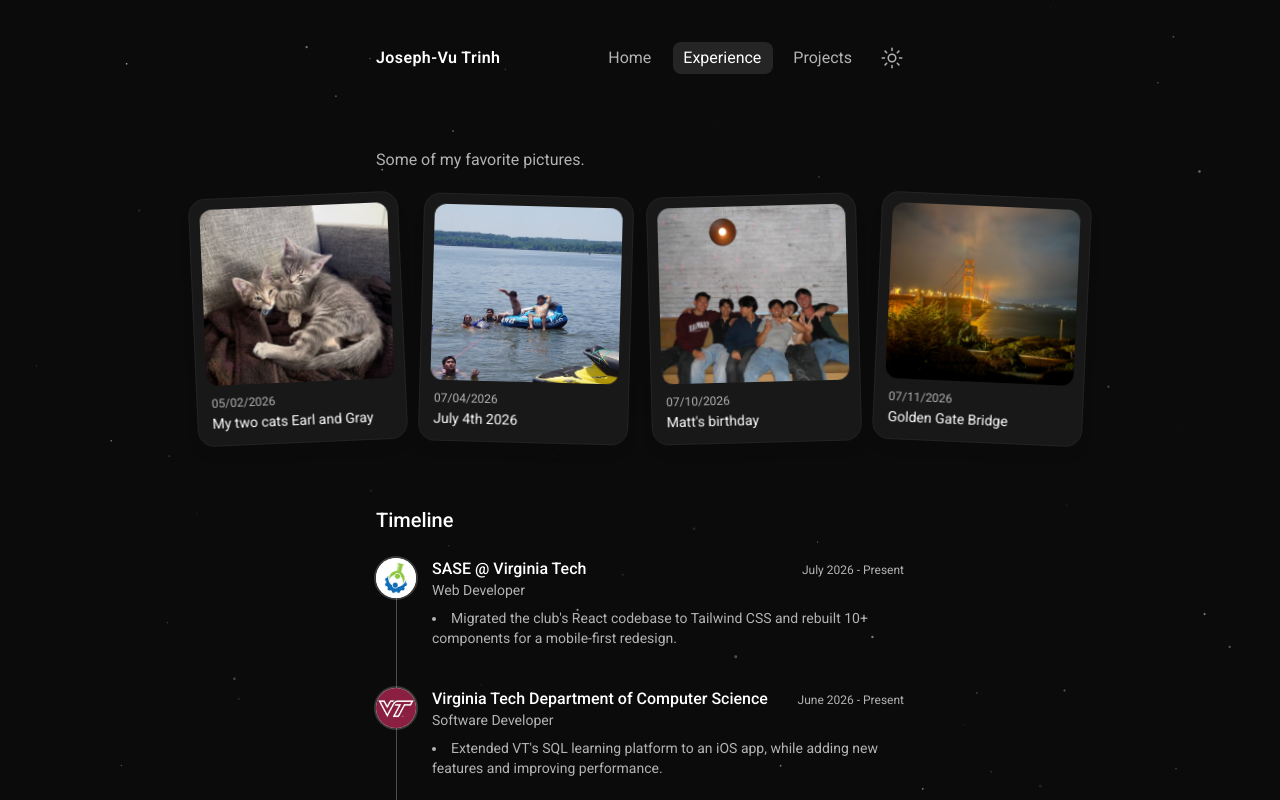
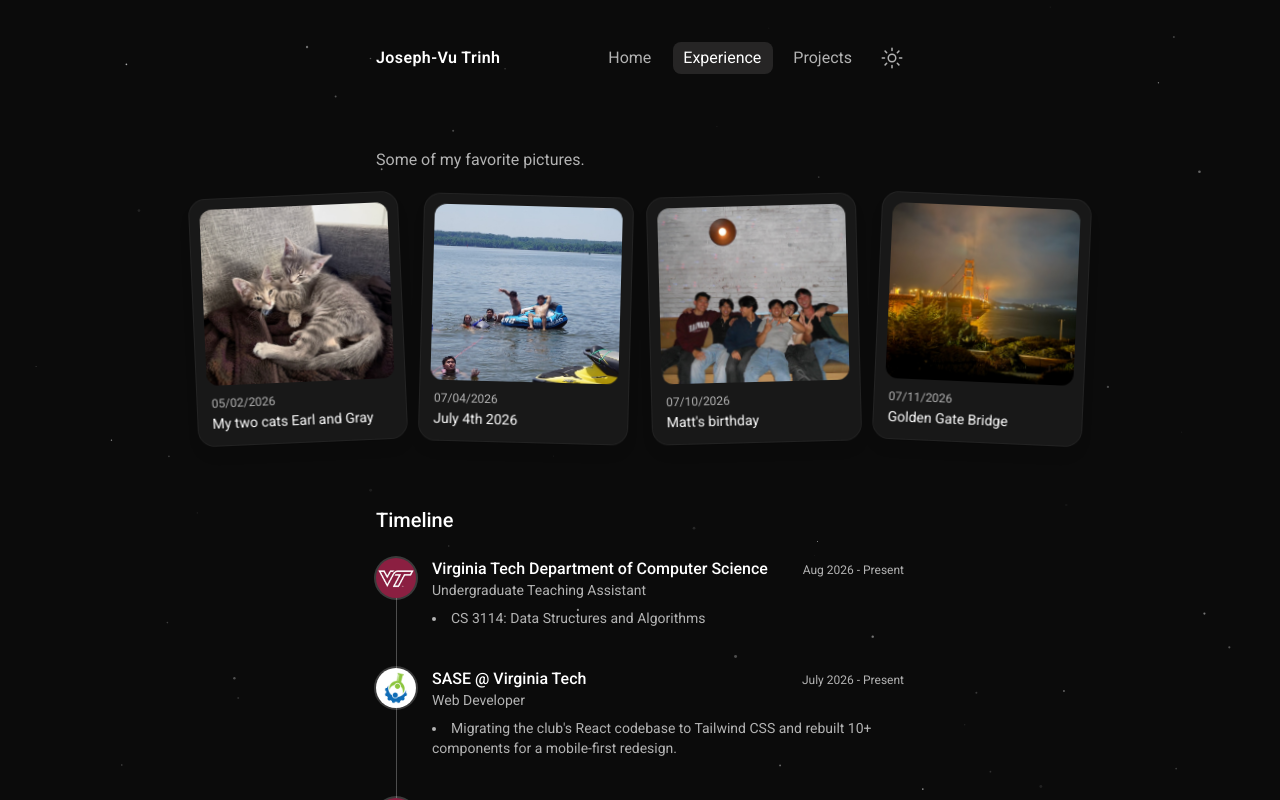
Before and after one commit to josephvutrinh/portfolio, a React (Vite) app: page /experience in a window 1280 px wide. Shown: the top 800 px of the page. Built offline with nearby package versions, Linux system fonts and the light colour scheme.

Commit message:
updated experiences

```diff
--- a/src/data/experiences.js
+++ b/src/data/experiences.js
@@ -5,18 +5,25 @@ import engaugeLogo from "../assets/timeline/engauge.png";
 
 export const experiences = [
     {
+        logo: vtLogo,
+        company: "Virginia Tech Department of Computer Science",
+        role: "Undergraduate Teaching Assistant",
+        dates: "Aug 2026 - Present",
+        bullets: ["CS 3114: Data Structures and Algorithms"],
+    },
+    {
         logo: saseLogo,
         company: "SASE @ Virginia Tech",
         role: "Web Developer",
         dates: "July 2026 - Present",
-        bullets: ["Migrated the club's React codebase to Tailwind CSS and rebuilt 10+ components for a mobile-first redesign."],
+        bullets: ["Migrating the club's React codebase to Tailwind CSS and rebuilt 10+ components for a mobile-first redesign."],
     },
     {
         logo: vtLogo,
         company: "Virginia Tech Department of Computer Science",
         role: "Software Developer",
         dates: "June 2026 - Present",
-        bullets: ["Extended VT's SQL learning platform to an iOS app, while adding new features and improving performance."],
+        bullets: ["Extending VT's SQL learning platform to an iOS app, while adding new features and improving performance."],
     },
     {
         logo: vtLogo,
@@ -30,7 +37,7 @@ export const experiences = [
         company: "Virginia Tech Department of Computer Science",
         role: "Undergraduate Teaching Assistant",
         dates: "Jan 2026 - May 2026",
-        bullets: ["Helped students weekly with data structures/OOP through labs, office hours, and debugging support."],
+        bullets: ["CS 1114: Intro to Software Design", "Helped students weekly with data structures/OOP through labs, office hours, and debugging support."],
     },
     {
         logo: engaugeLogo,
```
